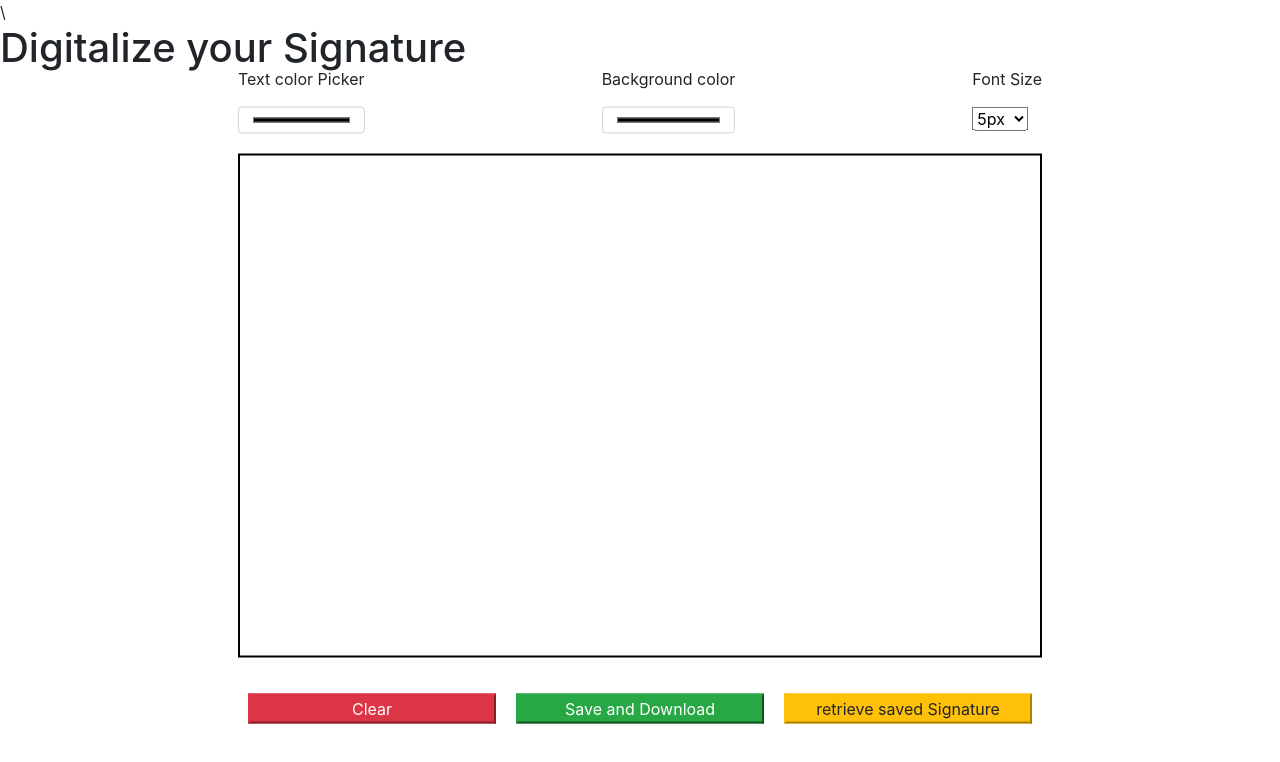
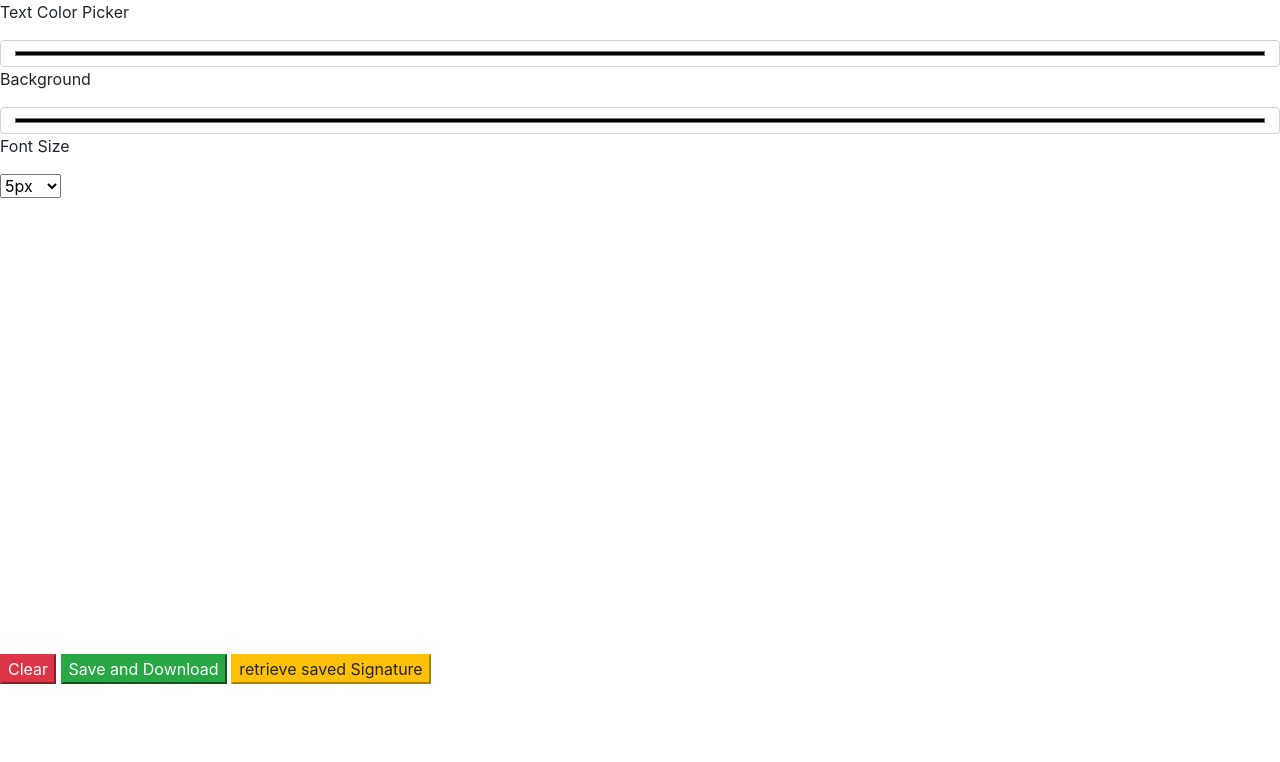
Before and after one commit to Cout-dev/Digital-Signature-webpage-project, a plain HTML site: page index.html in a window 1280 px wide. Drawn offline with nearby package versions, Linux system fonts and the light colour scheme.

Commit message:
Update index.html

```diff
--- a/index.html
+++ b/index.html
@@ -3,39 +3,38 @@
 <head>
     <meta charset="UTF-8">
     <meta name="viewport" content="width=device-width, initial-scale=1.0">
+    <title>Signature</title>
 
-    <title>Signature</title>\
-    <link rel="stylesheet" href="style.css" />
     <link rel="icon" href="favicon-32x32.png">
     <link rel="stylesheet" href="https://cdn.jsdelivr.net/npm/bootstrap@4.0.0/dist/css/bootstrap.min.css" integrity="sha384-Gn5384xqQ1aoWXA+058RXPxPg6fy4IWvTNh0E263XmFcJlSAwiGgFAW/dAiS6JXm" crossorigin="anonymous">
+
 </head>
 <body>
-    <div class="title">
-        <h1>Digitalize your Signature</h1>
-    </div>
-     <div class="main">
-        <div class="top">
-            <div class="black">
-                <p>Text color Picker</p>
-                <input type="color" class="form-control" id="colorPicker">
+    <div class="main">
+         <div class="top">
+            <div class="block">
+                <p>Text Color Picker</p>
+                <input type="color" class="form-control" id="colorPicker"/>
             </div>
-            <div class="black">
-                <p>Background color</p>
+            <div class="block">
+                <P>Background</P>
                 <input type="color" id="canvascolor" class="form-control">
             </div>
-            <div class="black">
+            <div class="block">
                 <p>Font Size</p>
-                <select  id="Fontsize">
-                    <option value="5">5px</option>
-                    <option value="10">10px</option>
-                    <option value="20">20px</option>
-                    <option value="30">30px</option>
-                    <option value="50">50px</option>
+                <select id="fontpicker">
+                    <option value="5px">5px</option>
+                    <option value="10px">10px</option>
+                    <option value="20px">20px</option>
+                    <option value="30px">30px</option>
+                    <option value="40px">40px</option>
+                    <option value="50px">50px</option>
                 </select>
             </div>
-        </div>
+         </div>
 
-        <canvas class="canvas" id="mycanvas" width="800" height="500"></canvas>
+
+        <canvas class="canvas" id="mycanvas" width="700" height="450"></canvas>
 
         <div class="bottom">
             <button type="button" class="btn-danger" id="clearbutton"> Clear</button>
@@ -43,7 +42,6 @@
             <button type="button" class="btn-warning" id="retrievebutton"> retrieve saved Signature</button>
         </div>
      </div>
-     <script src="script.js"></script>
 
 </body>
 </html>
```
